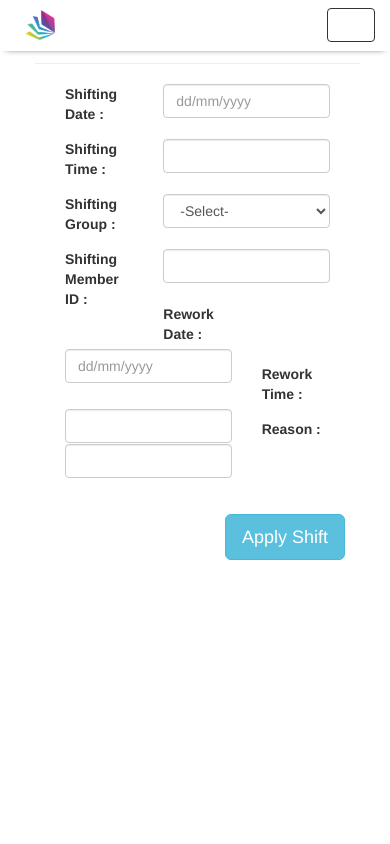
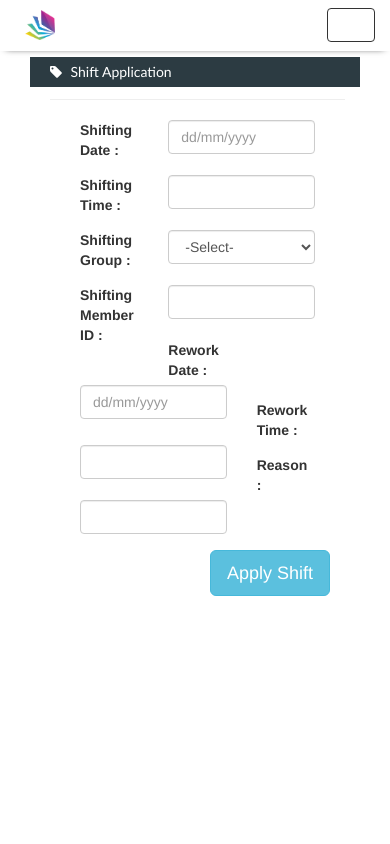
Before and after one commit to sajithaliyanage/Team-IGNIS, a PHP site: page /roster.php in a window 390 px wide; the page is wider, and only the part inside the window is pictured. Run offline with PHP 8.4, Linux system fonts and the light colour scheme.

Commit message:
roster updated

```diff
--- a/roster.php
+++ b/roster.php
@@ -1,10 +1,6 @@
-<<<<<<< HEAD
 <?php
 $var = "roster";
 ?>
-
-=======
->>>>>>> origin/master
  <!DOCTYPE html>
 <html lang="en">
 <head>
@@ -34,12 +30,26 @@
             <?php include ("leftbar.php")?>
         </div>
 
-        <div class="col-sm-10 col-xs-12 col-sm-push-2">
-			<div class="row">
-				<div class="col-sm-6 col-xs-12">
+        <div class="col-sm-10 col-xs-12 admin-background col-sm-push-2" style="position: relative;">
+				<div class="row padding-row">
+					<div class="row">
+						<div class="col-lg-12">
+							<ol class="breadcrumb breadcrumb-style">
+								<li>
+									<i class="fa fa-dashboard"></i>  <a href="index.php">Take Your Leave</a>
+								</li>
+								<li class="active">
+									<i class="fa fa-briefcase"></i> Upload Medical Reports
+								</li>
+							</ol>
+						</div>
+					</div>
+				</div>
+
+			<div class="col-sm-6 col-xs-12">
 				</div>
 				<div class="col-sm-6 col-xs-12">
-				                        <div class="col-xs-12 nortification-box-top">
+					<div class="col-xs-12 nortification-box-top">
                             <h5 class="nortification-box-heading"><i class="fa fa-tag icon-margin-right" aria-hidden="true"></i>
                                 Shift Application</h5>
                             <hr>
@@ -128,10 +138,8 @@
                                     </div>
                                 </div>
                             </form>
-                        </div>
+                    </div>   </div>
 
-				</div>
-			</div>
          </div>
       </div>
 
```
